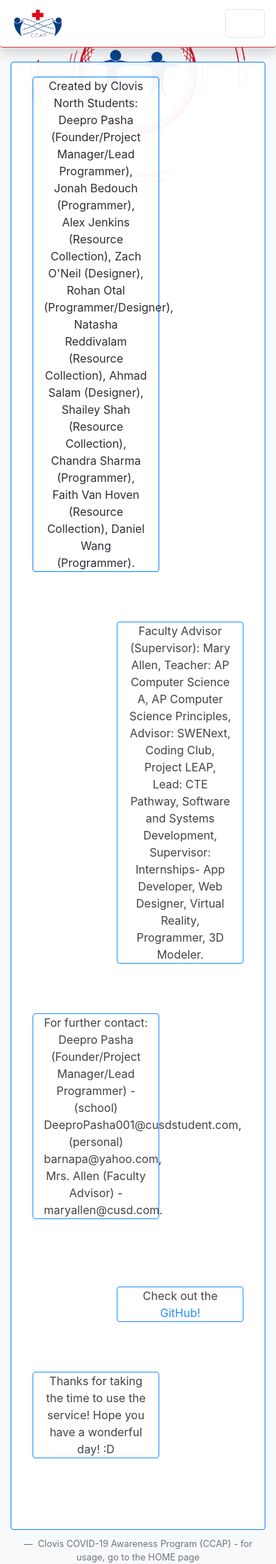
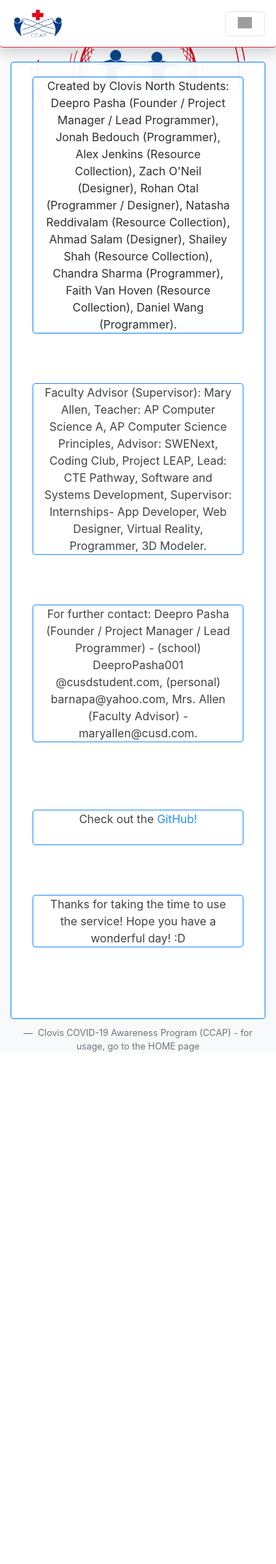
Before and after one commit to TerminalVelocityDPro/CCAPFrontEnd, a PHP site: page /about_us.html in a window 390 px wide. Shown: the whole page at 71% size. After the commit the page ends 1482 px from the top, so only its background shows below. Run offline with PHP 8.4, Linux system fonts and the light colour scheme; a stand-in replaces the project's code that opens the database connection; grey boxes are pictures that could not be loaded.

Commit message:
fixed about_us and index.html iPhone ui bugs, added emailing ability to test out

```diff
--- a/public/about_us.html
+++ b/public/about_us.html
@@ -85,7 +85,9 @@
     			<img src="taskbar logo.jpg" width="75" height="40" alt=""></alt>
     		</a>
     		<button class="navbar-toggler" type="button" data-toggle="collapse" data-target="#navbarSupportedContent" aria-controls="navbarSupportedContent" aria-expanded="false" aria-label="Toggle navigation">
-    			<span class="navbar-toggler-icon"></span>
+    			<img src="navbar.png" width="20" height="16">
+				<div class="col-12" id="no1" style="height:5px">
+  				</div>
     		</button>
     		<div class="collapse navbar-collapse" id="navbarSupportedContent">
     			<ul class="navbar-nav mr-auto">
@@ -113,15 +115,15 @@
 		</div>
 		<div class="row">
 			<div class="col-1" style="min-height:50px"></div>
-			<div class="col-6 border border-primary rounded text-black text-center" >Created by Clovis North Students: Deepro Pasha (Founder/Project Manager/Lead Programmer), Jonah Bedouch (Programmer), Alex Jenkins (Resource Collection), Zach O'Neil (Designer), Rohan Otal (Programmer/Designer), Natasha Reddivalam (Resource Collection), Ahmad Salam (Designer), Shailey Shah (Resource Collection), Chandra Sharma (Programmer), Faith Van Hoven (Resource Collection), Daniel Wang (Programmer).</div>
-			<div class="col-5" style="min-height:50px"></div>
+			<div class="col-lg-6 col-md-10 col-sm-10 col-10 border border-primary rounded text-black text-center" >Created by Clovis North Students: Deepro Pasha (Founder / Project Manager / Lead Programmer), Jonah Bedouch (Programmer), Alex Jenkins (Resource Collection), Zach O'Neil (Designer), Rohan Otal (Programmer / Designer), Natasha Reddivalam (Resource Collection), Ahmad Salam (Designer), Shailey Shah (Resource Collection), Chandra Sharma (Programmer), Faith Van Hoven (Resource Collection), Daniel Wang (Programmer).</div>
+			<div class="col-lg-5 col-md-1 col-sm-1 col-1" style="min-height:50px"></div>
 		</div>
 		<div class="row">
 			<div class="col-12" style="height:20px"></div>
 		</div>
 		<div class="row">
-			<div class="col-5" style="height:50px"></div>
-			<div class="col-6 border border-primary rounded text-black text-center" style="opacity:0.9">Faculty Advisor (Supervisor): Mary Allen, Teacher: AP Computer Science A, AP Computer Science Principles, Advisor: SWENext, Coding Club, Project LEAP, Lead: CTE Pathway, Software and Systems Development, Supervisor: Internships- App Developer, Web Designer, Virtual Reality, Programmer, 3D Modeler.</div>
+			<div class="col-lg-5 col-md-1 col-sm-1 col-1" style="height:50px"></div>
+			<div class="col-lg-6 col-md-10 col-sm-10 col-10 border border-primary rounded text-black text-center" style="opacity:0.9">Faculty Advisor (Supervisor): Mary Allen, Teacher: AP Computer Science A, AP Computer Science Principles, Advisor: SWENext, Coding Club, Project LEAP, Lead: CTE Pathway, Software and Systems Development, Supervisor: Internships- App Developer, Web Designer, Virtual Reality, Programmer, 3D Modeler.</div>
 			<div class="col-1" style="height:50px"></div>
 		</div>
 		<div class="row">
@@ -129,15 +131,15 @@
 		</div>
 		<div class="row">
 			<div class="col-1" style="height:75px"></div>
-			<div class="col-6 border border-primary rounded text-black text-center" style="opacity:0.9">For further contact: Deepro Pasha (Founder/Project Manager/Lead Programmer) - (school) DeeproPasha001@cusdstudent.com, (personal) barnapa@yahoo.com, Mrs. Allen (Faculty Advisor) - maryallen@cusd.com.</div>
-			<div class="col-5" style="height:75px"></div>
+			<div class="col-lg-6 col-md-10 col-sm-10 col-10 border border-primary rounded text-black text-center" style="opacity:0.9">For further contact: Deepro Pasha (Founder / Project Manager / Lead Programmer) - (school) DeeproPasha001<br>@cusdstudent.com, (personal) barnapa@yahoo.com, Mrs. Allen (Faculty Advisor) - maryallen@cusd.com.</div>
+			<div class="col-lg-5 col-md-1 col-sm-1 col-1" style="height:75px"></div>
 		</div>
 		<div class="row">
 			<div class="col-12" style="height:20px"></div>
 		</div>
 		<div class="row">
-			<div class="col-5" style="height:50px"></div>
-			<div class="col-6 border border-primary rounded text-black text-center" style="opacity:0.9">Check out the <a href = "https://is.gd/97GSqV">GitHub!</a></div>
+			<div class="col-lg-5 col-md-1 col-sm-1 col-1" style="height:50px"></div>
+			<div class="col-lg-6 col-md-10 col-sm-10 col-10 border border-primary rounded text-black text-center" style="opacity:0.9">Check out the <a href = "https://is.gd/97GSqV">GitHub!</a></div>
 			<div class="col-1" style="height:50px"></div>
 		</div>
 		<div class="row">
@@ -145,8 +147,8 @@
 		</div>
 		<div class="row">
 			<div class="col-1" style="height:50px"></div>
-			<div class="col-6 border border-primary rounded text-black text-center" style="opacity:0.9">Thanks for taking the time to use the service! Hope you have a wonderful day! :D</div>
-			<div class="col-5" style="height:50px"></div>
+			<div class="col-lg-6 col-md-10 col-sm-10 col-10 border border-primary rounded text-black text-center" style="opacity:0.9">Thanks for taking the time to use the service! Hope you have a wonderful day! :D</div>
+			<div class="col-lg-5 col-md-1 col-sm-1 col-1" style="height:50px"></div>
 		</div>
 		<div class="row">
 					<div class="col-12" style="height:50px"></div>
```
Also changed, not shown: public/control.php (+34 -1 lines), public/buttonTemp.js.
